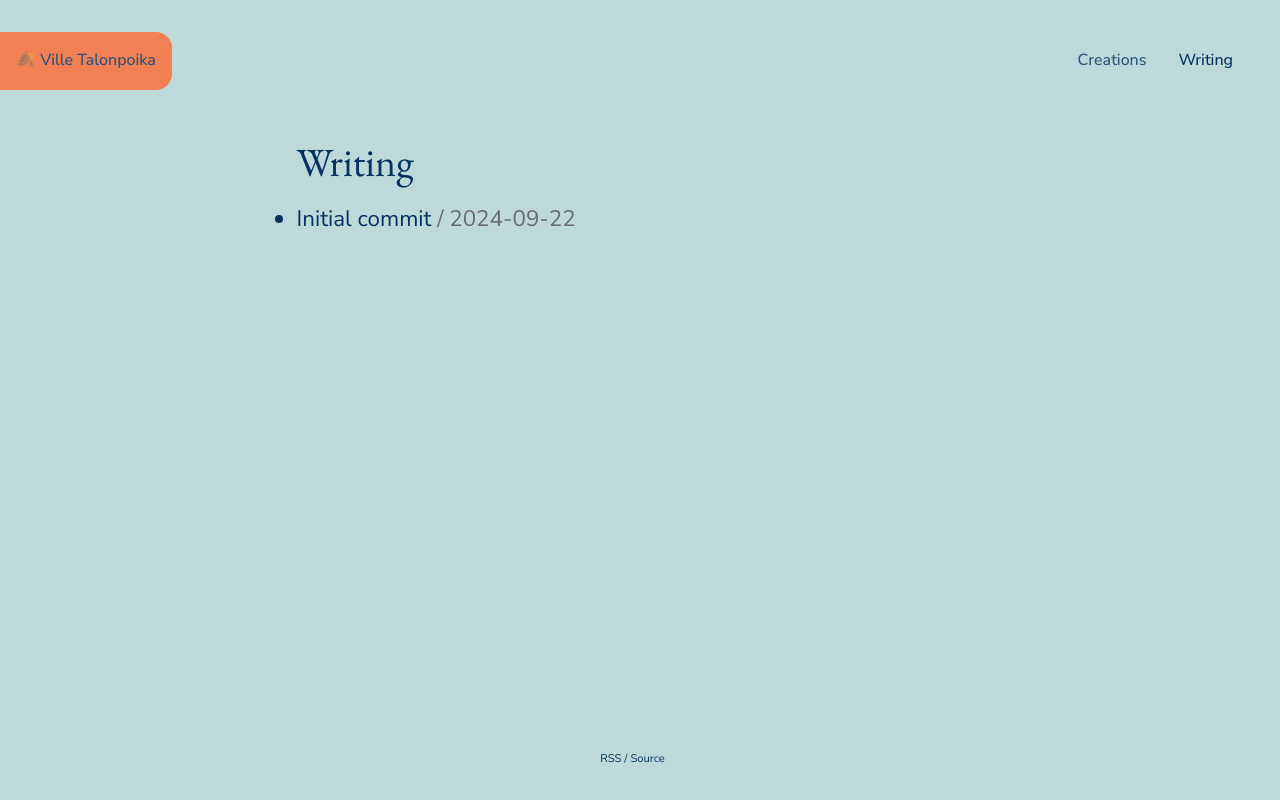
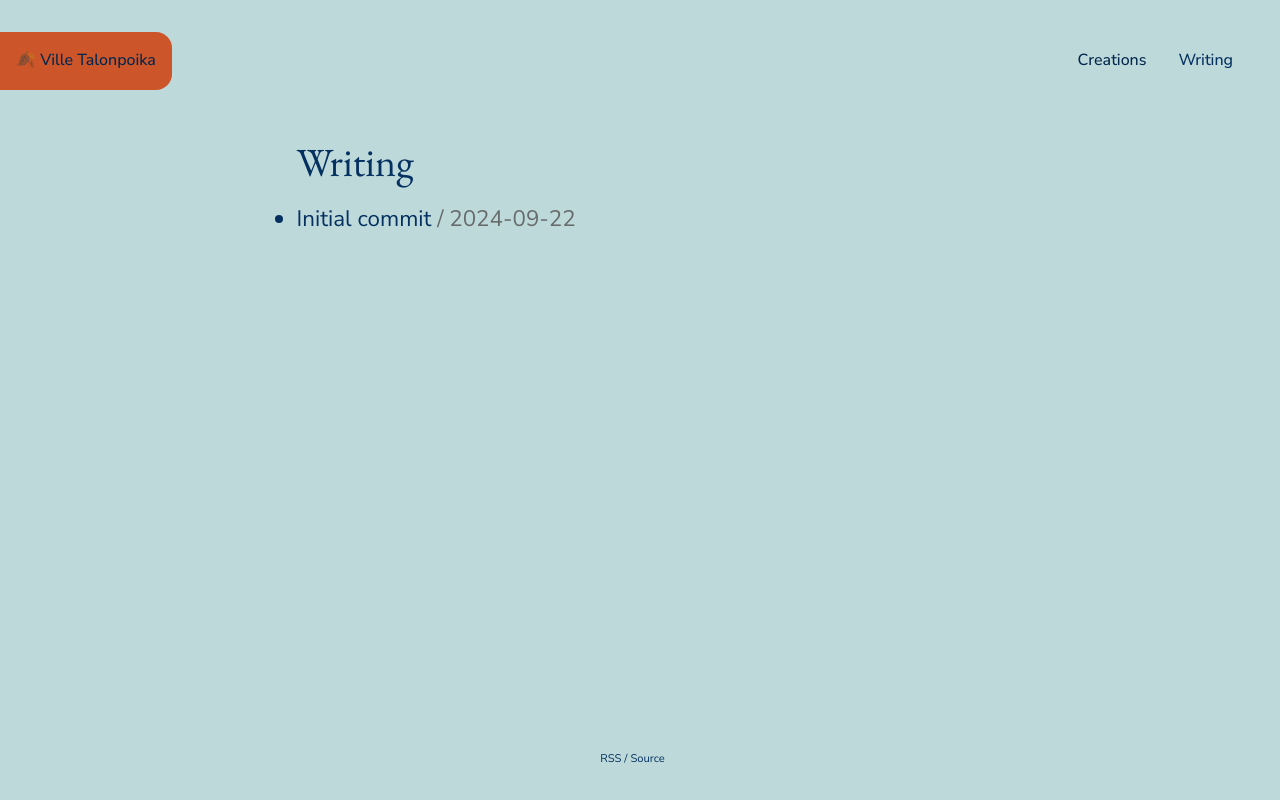
Before and after one commit to Nanofus/website, an Astro site: page /writing in a window 1280 px wide. Built offline with nearby package versions, Linux system fonts and the light colour scheme; Astro itself is replaced by a stand-in of ours.

Commit message:
Color fixes

```diff
--- a/src/components/Header.astro
+++ b/src/components/Header.astro
@@ -40,7 +40,7 @@ const { current = "" } = Astro.props;
 
 	#main-logo:hover {
 		color: var(--text-on-accent-color);
-		filter: brightness(0.8);
+		filter: brightness(1);
 	}
 
 	nav {
@@ -66,6 +66,10 @@ const { current = "" } = Astro.props;
 	}
 
 	a:not(.selected) {
-		opacity: 0.8;
+		filter: brightness(0.8);
+	}
+
+	a:not(.selected):hover {
+		filter: brightness(1);
 	}
 </style>
--- a/src/styles/global.css
+++ b/src/styles/global.css
@@ -111,7 +111,7 @@ li p {
 a {
     color: inherit;
     text-decoration: none;
-    transition: color 0.3s ease, background-color 0.3s ease;
+    transition: filter 0.3s ease, color 0.3s ease, background-color 0.3s ease;
 }
 
 a:hover {
```
